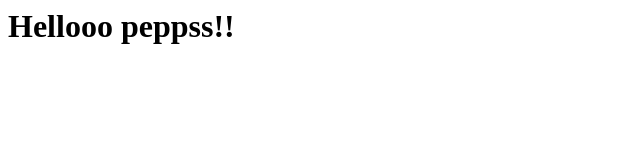
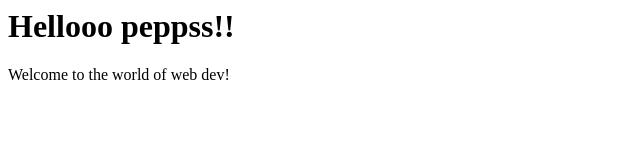
Before and after one commit to NityaDubeyyy/first-repository, a plain HTML site: page index.html in a window 1280 px wide. Shown: the whole page, without its empty margins (0-640 px from the left). Drawn offline with Linux system fonts and the light colour scheme.

Commit message:
Add new para

```diff
--- a/index.html
+++ b/index.html
@@ -1 +1,2 @@
 <h1>Hellooo peppss!!</h1>
+<p>Welcome to the world of web dev!</p>
```
